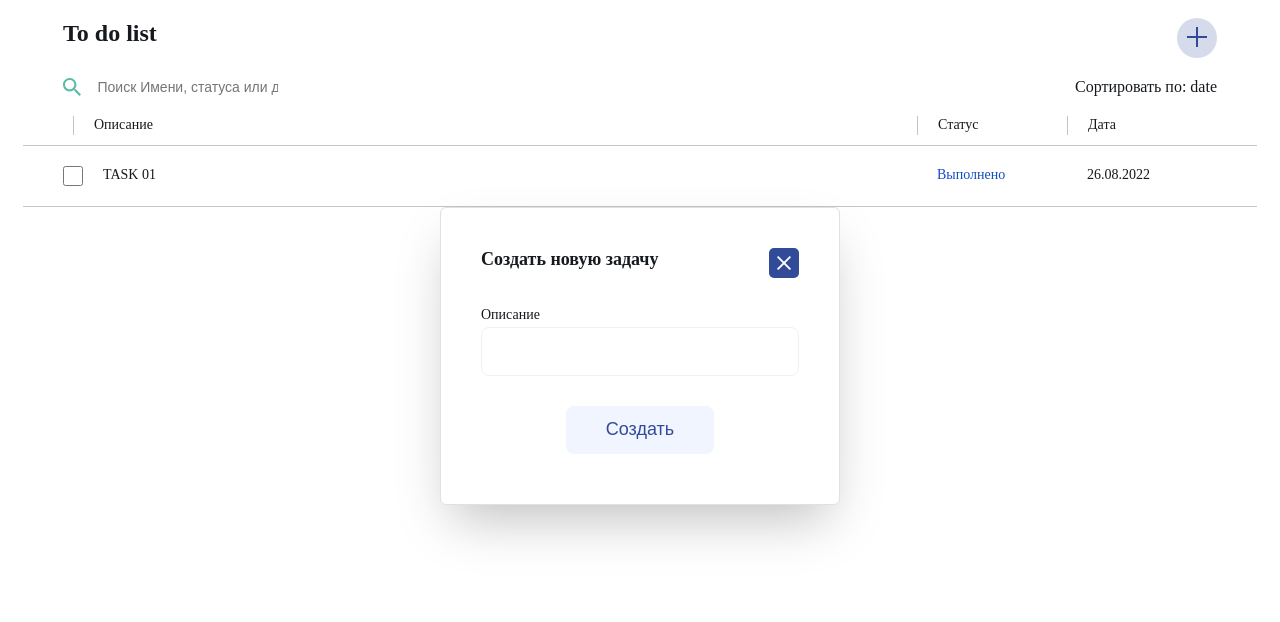
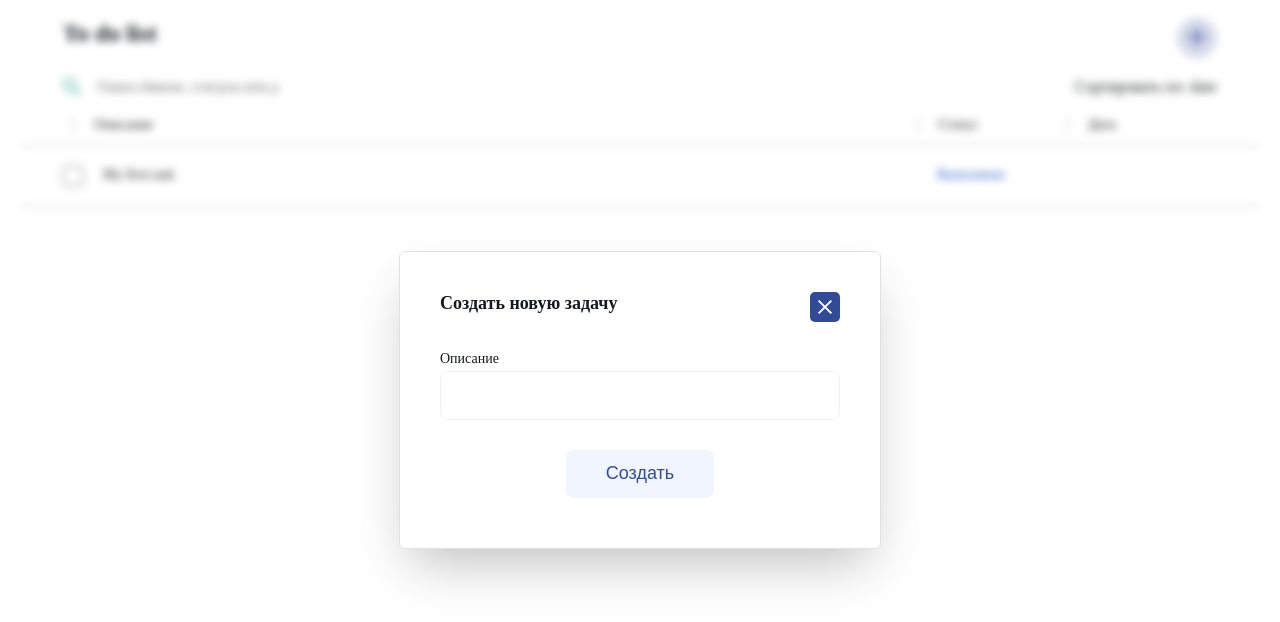
Before and after one commit to teacher-cheater/ToDoList-vue3, a Vue app: page / in a window 1280 px wide. Shown: the top 622 px of the page. Built offline with nearby package versions, Linux system fonts and the light colour scheme.

Commit message:
add styles popup

```diff
--- a/src/App.vue
+++ b/src/App.vue
@@ -1,8 +1,8 @@
 <template>
-  <div class="container">
+  <div class="container _active">
     <div class="header">
       <h1 class="header__title">To do list</h1>
-      <div class="header__add-task"><span class="header__icon"></span></div>
+      <div @click="showModal = true" class="header__add-task"><span class="header__icon"></span></div>
     </div>
     <div class="search">
       <div class="search__content">
@@ -19,14 +19,14 @@
       </div>
       </div>
     <div class="tasks">
-      <div class="task">
-        <div class="content">
+      <div class="task" v-for="task in tasks">
+        <div class="content" >
           <input type="checkbox" name="checkbox" id="checkbox">
-          <p class="problem">TASK 01</p>
+          <p class="problem">{{ task.title }}</p>
         </div>
         <div class="block-status">
-          <p class="status">Выполнено</p>
-          <p class="date">26.08.2022</p>
+          <p class="status">{{task.body}}</p>
+          <p class="date">{{ date }}</p>
         </div>
       </div>
     </div>
@@ -37,11 +37,24 @@
           <h3 class="create__title">Создать новую задачу</h3>
           <div class="create__close"><span class="create__close-icon"></span></div>
         </div>
-        <div class="create__items">
+        <form
+            class="create__items"
+            @submit.prevent
+        >
           <p class="create__text">Описание</p>
-          <input type="text" class="create__task"/>
-        </div>
-        <button class="create__btn">Создать</button>
+          <input
+              type="text"
+              class="create__task"
+              v-bind:value="title"
+              @input="inputTitle"
+          />
+          <button
+              class="create__btn"
+              @click="addTask"
+          >
+            Создать
+          </button>
+        </form>
       </div>
     </div>
 
@@ -50,13 +63,49 @@
 </template>
 
 <script>
+
 export default {
 
+  data(){
+    return{
+      tasks:[
+        {id:1, title: 'My first task', body: 'Выполнено', date: '27.08.2022'}
+      ],
+      title: '',
+      body: '',
+      date: '',
+    }
+  },
+  methods:{
+    addTask(){
+      const newTask = {
+        id: Date.now(),
+        title: this.title,
+        body: this.status,
+        date: this.date
+      }
+      this.tasks.push(newTask);
+      this.title = '';
+      this.body = 'working';
+      this.date = String(new Date()
+          .getDate()).padStart(2, '0') + '.' + String(new Date()
+          .getMonth() + 1).padStart(2, '0') + '.' + new Date().getFullYear();
+    },
+    inputTitle(event){
+      this.title = event.target.value;
+    },
+    closeTaskWindow(){
+
+    },
+
+    // taskCreateOnWindow(){
+    //   showModal: false;
+    // }
+  }
 }
 </script>
 
 <style scoped>
-
   .container{
     max-width: 1330px;
     padding: 0 15px;
@@ -69,7 +118,16 @@ export default {
     border: 0;
     box-sizing: border-box;
   }
-
+  ._active{
+    /*background: rgba(255, 255, 255, 0.01);*/
+    /*backdrop-filter: blur(4px);*/
+  }
+  ._close-window{
+    /*display: none;*/
+  }
+  ._open-window{
+    display: block;
+  }
   .header{
     display: flex;
     justify-content: space-between;
@@ -88,7 +146,6 @@ export default {
     background: #D6DBEB;
     position: relative;
     cursor: pointer;
-
   }
   .header__icon{
     background: #314B99;
@@ -135,7 +192,6 @@ export default {
     display: flex;
     justify-content: space-between;
     padding: 10px 40px 10px 50px;
-
   }
   .subtext-status,
   .subtext-date,
@@ -147,14 +203,8 @@ export default {
     border-left: 1px solid #C4C4C4;
     padding: 0 0 0 20px;
     width: 150px;
+  }
 
-  }
-  .subtext{
-    /*padding: 0 0 0 20px;*/
-  }
-  .subtext-status{
-    /*margin-right: 30px;*/
-  }
   .sort{
     display: flex;
   }
@@ -163,9 +213,7 @@ export default {
     height: 20px;
     border: 1px solid #16191D;
   }
-  .tasks{
 
-  }
   .task{
     display: flex;
     justify-content: space-between;
@@ -205,18 +253,36 @@ export default {
     width: 150px;
   }
   .create{
-    margin: auto;
-    max-width: 400px;
+    width: 100%;
+    min-height: 100%;
+    background: rgba(255, 255, 255, 0.01);
+    backdrop-filter: blur(4px);
+    position: absolute;
+    display: flex;
+    justify-content: center;
+    align-items: center;
+    transform: translate(-50%);
+    left: 50%;
+    top: 0;
+    z-index: 2;
+
+  /*   _close-window" v-if="showModal" @close="showModal = true*/
+  /*  document.querySelector('.registration__back').addEventListener('click', () => document.querySelector('.registration').classList.toggle('reg-on-off'))*/
+  }
+  .create__block{
+    margin: 0 auto;
     padding: 40px 40px 50px 40px;
     background: #FFFFFF;
     border: 1px solid #DDE2E4;
     box-shadow: 0 25px 50px -12px rgba(0, 0, 0, 0.25);
     border-radius: 6px;
+    position: fixed;
   }
   .create__content{
     display: flex;
     justify-content: space-between;
     margin-bottom: 30px;
+    width: 400px;
   }
   .create__title{
     font-weight: 700;
@@ -251,9 +317,7 @@ export default {
     top: 0;
     left: 0;
   }
-  .create__items{
-    margin-bottom: 30px;
-  }
+
   .create__text{
     font-weight: 400;
     font-size: 14px;
@@ -269,6 +333,7 @@ export default {
     padding: 16px 11px;
     color: #000000;
     opacity: 0.5;
+    margin-bottom: 30px;
   }
   .create__btn{
     display: flex;
```
